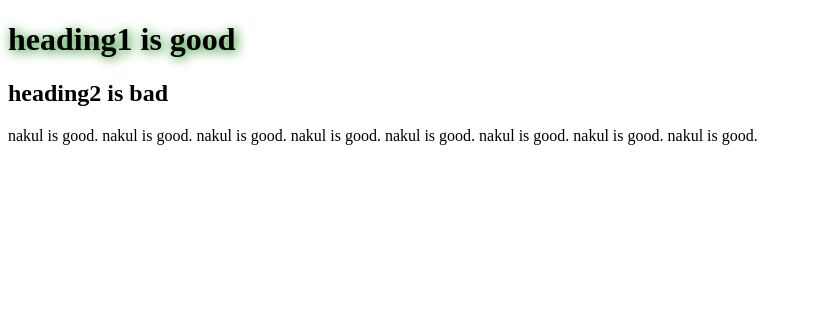
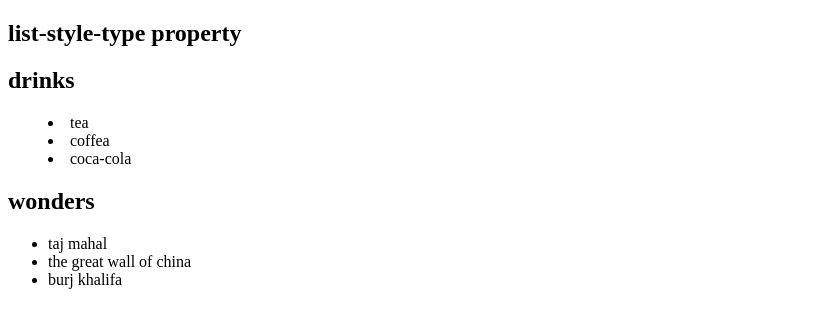
Before and after one commit to nakul1710/learn-html, a plain HTML site: page doodle.html in a window 1280 px wide. Shown: the whole page, without its empty margins (0-813 px from the left). Drawn offline with Linux system fonts and the light colour scheme.

Commit message:
learn lists in css

```diff
--- a/doodle.html
+++ b/doodle.html
@@ -1,23 +1,29 @@
 <!DOCTYPE html>
-<html lang="en">
+<html>
 <head>
 <style>
-  h1{
-    text-shadow:2px 2px 12px green;
+  ul.a {
+    list-style-position: outside;
+  }
+  ul.b{
+    list-style-position:inside;
   }
 </style>
 </head>
 <body>
-    <h1>heading1 is good</h1>
-    <h2> heading2 is bad</h2>
-    <p > nakul is good.
-        nakul is good.
-        nakul is good.
-        nakul is good.
-        nakul is good.
-        nakul is good.
-        nakul is good.
-        nakul is good.
-    </p>
+  <h2>list-style-type property</h2>
+  <h2>drinks</h2>
+<ul class="b">
+<li>tea</li>
+<li>coffea</li>
+<li>coca-cola</li>
+</ul>
+<h2> wonders</h2>
+<ul class="a">
+<li>taj mahal</li>
+<li> the great wall of china</li>
+<li> burj khalifa</li>
+</ul>
+
 </body>
 </html>
```
